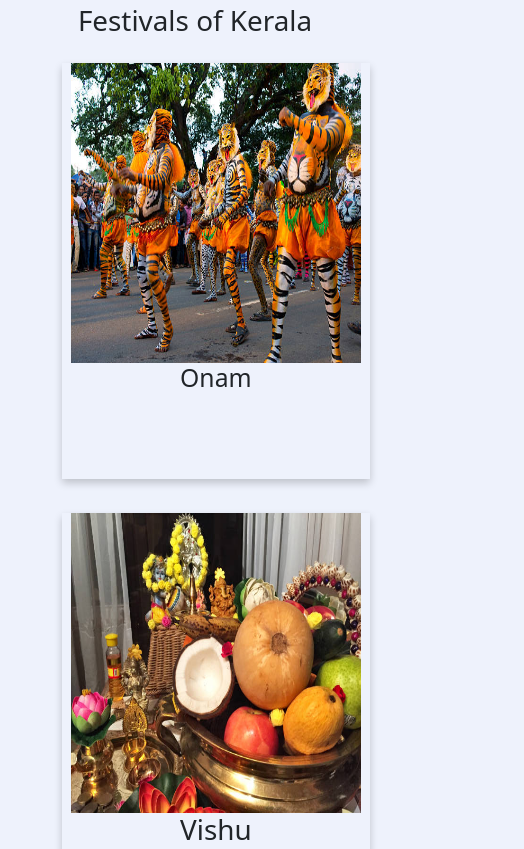
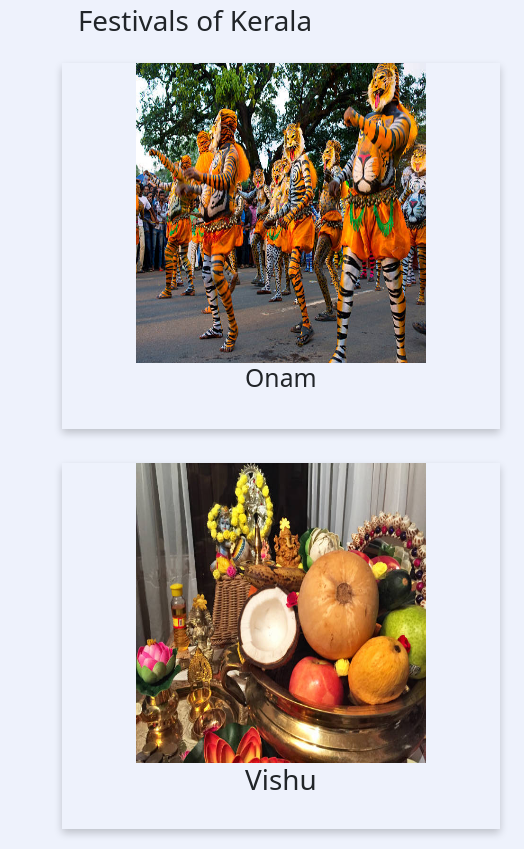
Before and after one commit to Meera27/Tourism, a plain HTML site: page index.html in a window 390 px wide. Shown: the part 1707-2556 px from the top of the page, 524 px wide, since content can reach past the window. Drawn offline with nearby package versions, Linux system fonts and the light colour scheme; a web font is replaced by a local one.

Commit message:
Responsive

```diff
--- a/style.css
+++ b/style.css
@@ -122,3 +122,9 @@ li{
   .carousel-item .img-fluid {
     width:100%;
   }
+  @media only screen and (max-width:992px){
+    .flip-card{
+      width: 500px;
+      height: 380px;
+    }
+  }
```
